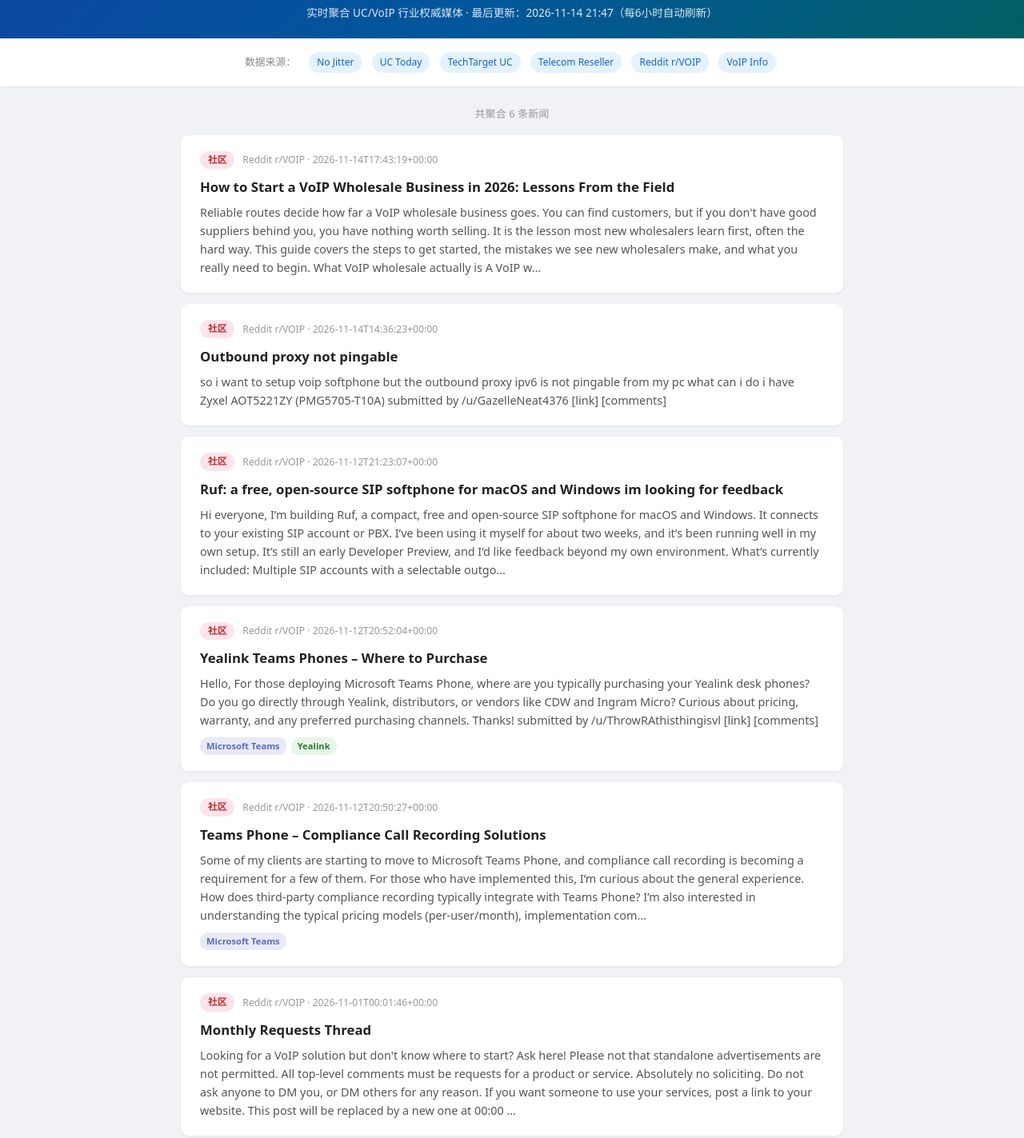
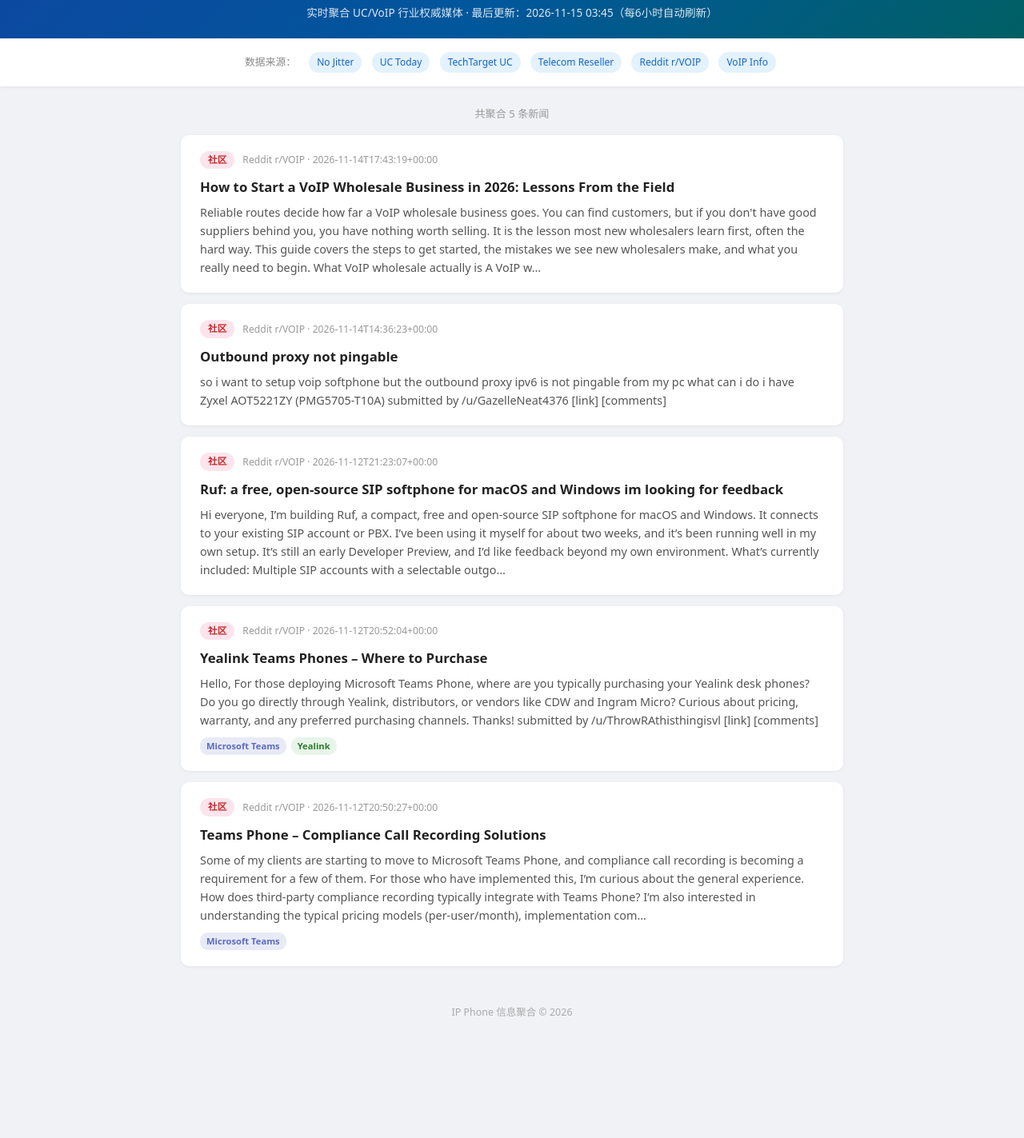
Before and after one commit to dabch2020/ipphone, a plain HTML site: page docs/index.html in a window 1280 px wide. Shown: the part 84-1507 px from the top of the page at 80% size. After the commit the page ends 1384 px from the top, so only its background shows below. Drawn offline with Linux system fonts and the light colour scheme.

Commit message:
🔄 Update news 2026-11-15 03:45 UTC

```diff
--- a/docs/index.html
+++ b/docs/index.html
@@ -196,7 +196,7 @@
         <span class="icon">&#x21bb;</span> 刷新
       </button>
     </div>
-    <p class="subtitle">实时聚合 UC/VoIP 行业权威媒体 · 最后更新：2026-11-14 21:47（每6小时自动刷新）</p>
+    <p class="subtitle">实时聚合 UC/VoIP 行业权威媒体 · 最后更新：2026-11-15 03:45（每6小时自动刷新）</p>
   </header>
 
   <div class="sources">
@@ -205,7 +205,7 @@
   </div>
 
   <main class="container">
-    <p class="stats">共聚合 6 条新闻</p>
+    <p class="stats">共聚合 5 条新闻</p>
     <article class="card">
       <div class="card-header">
         <span class="badge" style="background:#fce4ec;color:#c62828">社区</span>
@@ -250,15 +250,6 @@
       <h3 class="card-title"><a href="https://www.reddit.com/r/VOIP/comments/1xuobka/teams_phone_compliance_call_recording_solutions/" target="_blank" rel="noopener">Teams Phone – Compliance Call Recording Solutions</a></h3>
       <p class="card-summary">Some of my clients are starting to move to Microsoft Teams Phone, and compliance call recording is becoming a requirement for a few of them. For those who have implemented this, I’m curious about the general experience. How does third-party compliance recording typically integrate with Teams Phone? I’m also interested in understanding the typical pricing models (per-user/month), implementation com…</p>
       <div class="brand-tags"><span class="brand-tag" style="background:#e8eaf6;color:#5c6bc0">Microsoft Teams</span></div>
-    </article>
-    <article class="card">
-      <div class="card-header">
-        <span class="badge" style="background:#fce4ec;color:#c62828">社区</span>
-        <span class="meta">Reddit r/VOIP · 2026-11-01T00:01:46+00:00</span>
-      </div>
-      <h3 class="card-title"><a href="https://www.reddit.com/r/VOIP/comments/1xkp4ch/monthly_requests_thread/" target="_blank" rel="noopener">Monthly Requests Thread</a></h3>
-      <p class="card-summary">Looking for a VoIP solution but don&#x27;t know where to start? Ask here! Please not that standalone advertisements are not permitted. All top-level comments must be requests for a product or service. Absolutely no soliciting. Do not ask anyone to DM you, or DM others for any reason. If you want someone to use your services, post a link to your website. This post will be replaced by a new one at 00:00 …</p>
-
     </article>
   </main>
 
@@ -307,7 +298,7 @@
   };
 
   function pollForUpdate() {
-    var originalTime = '2026-11-14 21:47';
+    var originalTime = '2026-11-15 03:45';
     var attempts = 0;
     var maxAttempts = 24;
     var timer = setInterval(function() {
```
